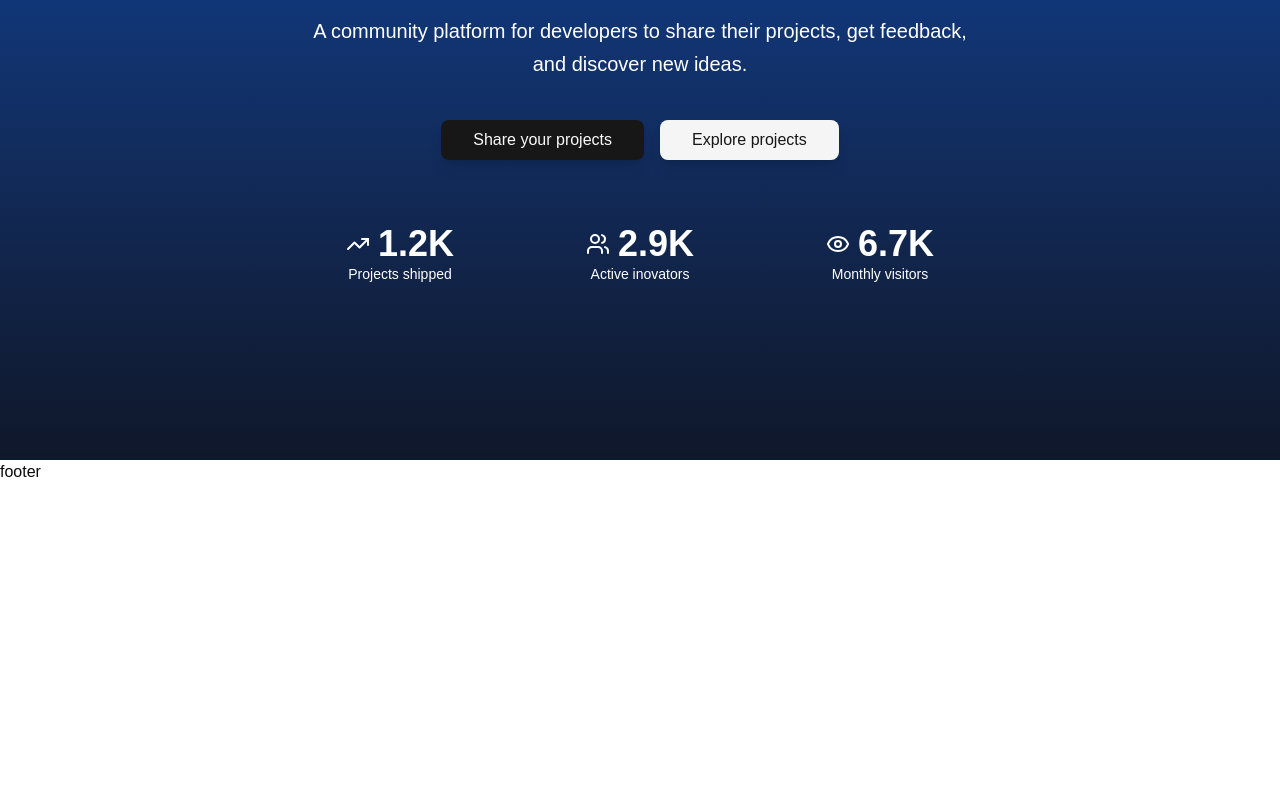
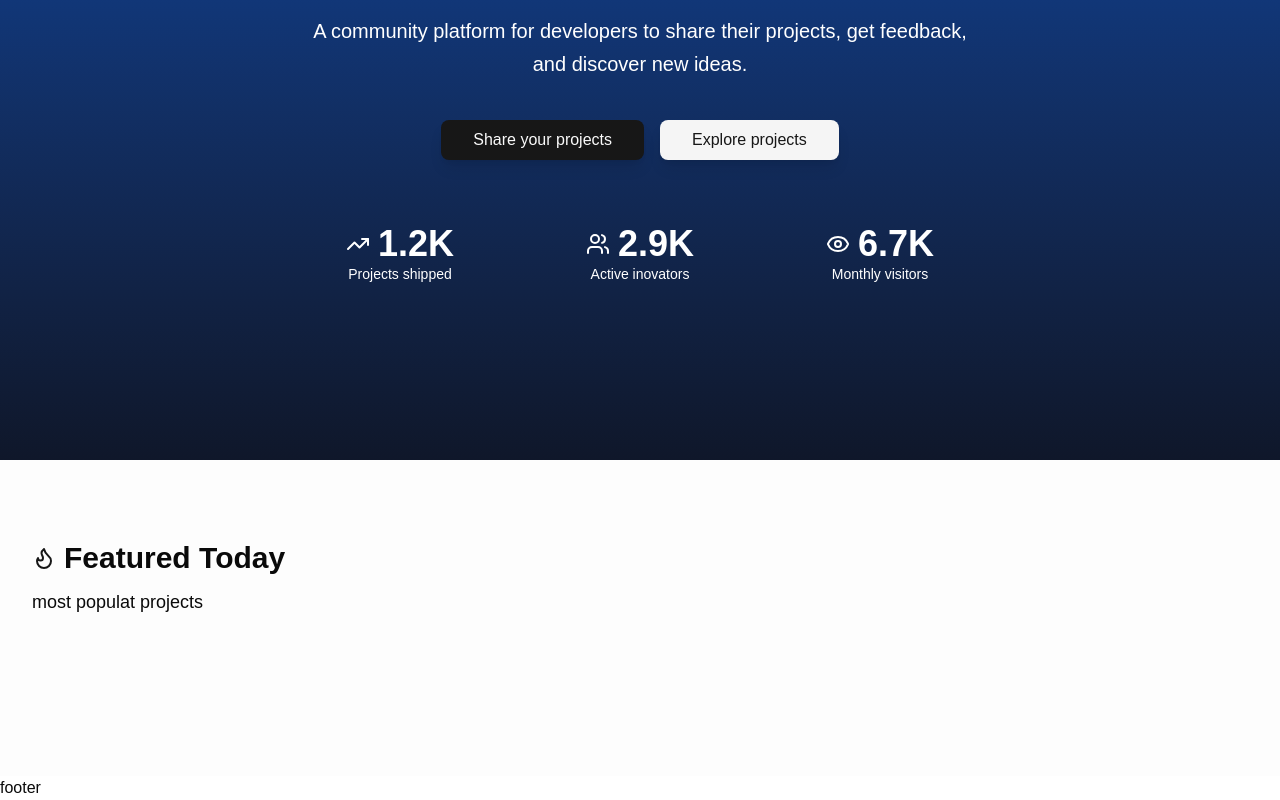
Before and after one commit to Aleks-Nikitin/project-share, a Next.js app: page / in a window 1280 px wide. Shown: the part 411-1211 px from the top of the page. Before the commit the page ends 895 px from the top, so only its background shows below. Built offline with nearby package versions, Linux system fonts and the light colour scheme; a web font is replaced by a local one.

Commit message:
add: section header for featured products

```diff
--- a/app/page.tsx
+++ b/app/page.tsx
@@ -1,9 +1,11 @@
+import FeaturedProducts from "@/components/landing-page/featured-products";
 import HeroSection from "@/components/landing-page/hero-section";
 
 export default function Home() {
   return (
     <div className="">
       <HeroSection></HeroSection>
+      <FeaturedProducts></FeaturedProducts>
     </div>
   );
 }
--- /dev/null
+++ b/components/common/section-header.tsx
@@ -0,0 +1,21 @@
+import { LucideIcon } from "lucide-react";
+
+export default function SectionHeader({
+  title,
+  icon: Icon,
+  description,
+}: {
+  title: string;
+  description: string;
+  icon: LucideIcon;
+}) {
+  return (
+    <div className="mb-12">
+      <div className="flex items-center gap-2 mb-3">
+        <Icon className="size-6 text-primary " />
+        <h2 className="text-3xl font-bold">{title}</h2>
+      </div>
+      <p className="text-lg">{description}</p>
+    </div>
+  );
+}
--- /dev/null
+++ b/components/landing-page/featured-products.tsx
@@ -0,0 +1,17 @@
+import SectionHeader from "../common/section-header";
+import { FlameIcon } from "lucide-react";
+export default function FeaturedProducts() {
+  return (
+    <section className="py-20 bg-muted/20">
+      <div className="wrapper">
+        <div className="flex items-center justify-between mb-8">
+          <SectionHeader
+            title="Featured Today"
+            icon={FlameIcon}
+            description="most populat projects"
+          />
+        </div>
+      </div>
+    </section>
+  );
+}
```
